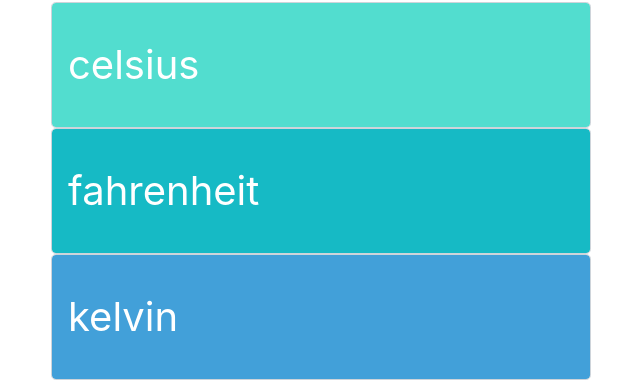
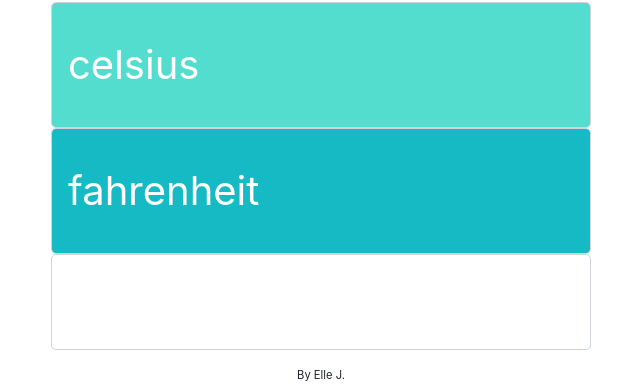
Before and after one commit to root9411/Temperature-Converter, a plain HTML site: page index.html in a window 1280 px wide. Shown: the part 122-509 px from the top of the page, without its empty margins (319-959 px from the left). Drawn offline with nearby package versions, Linux system fonts and the light colour scheme.

Commit message:
Update index.html

```diff
--- a/index.html
+++ b/index.html
@@ -28,8 +28,8 @@
 
         </div>
 
-        <div id="kelvin">
-          <input type="number" class="form-control form-control-lg form-padding" id="input-kelvin" placeholder="kelvin">
+        <div id="ayan">
+          <input type="number" class="form-control form-control-lg form-padding" id="input-ayan" placeholder="Ayan">
 
         </div>
 
```
